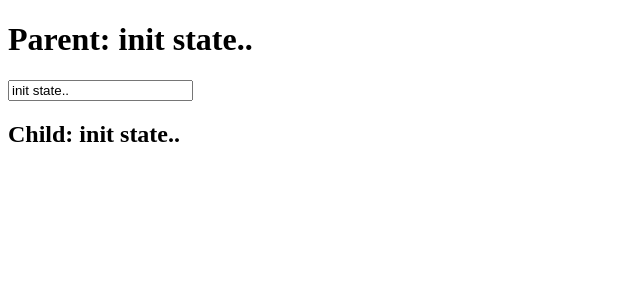
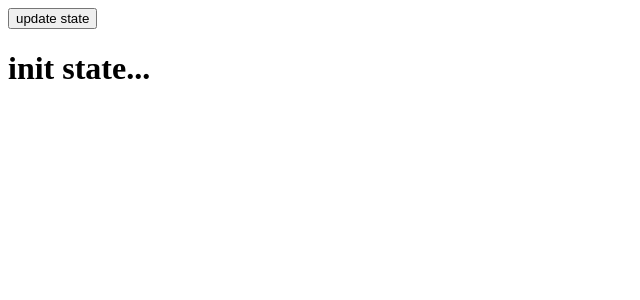
Before and after one commit to stonefishy/react-training, a React app: page / in a window 1280 px wide. Shown: the top 300 px of the page, without its empty margins (0-640 px from the left). Built offline with nearby package versions, Linux system fonts and the light colour scheme.

Commit message:
training for events of react

```diff
--- /dev/null
+++ b/events/App.jsx
@@ -0,0 +1,28 @@
+import React from 'react';
+
+class App extends React.Component {
+	constructor () {
+		super();
+
+		this.state = {
+			data: "init state..."
+		}
+
+		this.updateState = this.updateState.bind(this);
+	}
+
+	updateState() {
+		this.setState({data: "update state"});
+	}
+
+	render() {
+		return (
+			<div>
+				<button onClick={this.updateState}> update state </button>
+				<h1> {this.state.data} </h1>
+			</div>
+			);
+	}
+}
+
+export default App;
--- a/main.js
+++ b/main.js
@@ -15,9 +15,10 @@ import ReactDom from 'react-dom';
 // import App from './react_dom/App.jsx';
 // import App from './component_lifecycle/App.jsx';
 // import App from './form/App.jsx';
-import ParentChildApp from './form/ParentChildApp.jsx';
+// import ParentChildApp from './form/ParentChildApp.jsx';
+import App from './events/App.jsx';
 
-ReactDom.render(<ParentChildApp />, document.getElementById('app'));
+ReactDom.render(<App />, document.getElementById('app'));
 
 // setTimeout( () => {
 	// ReactDom.unmountComponentAtNode(document.getElementById('app'));
```
